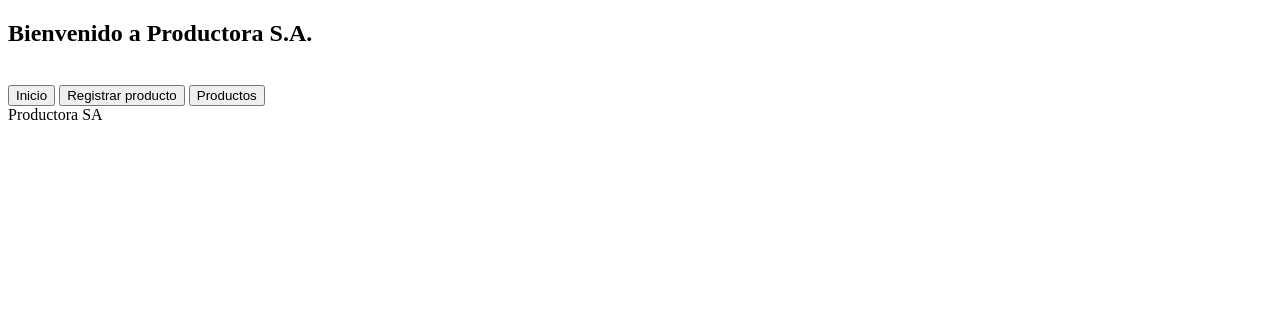
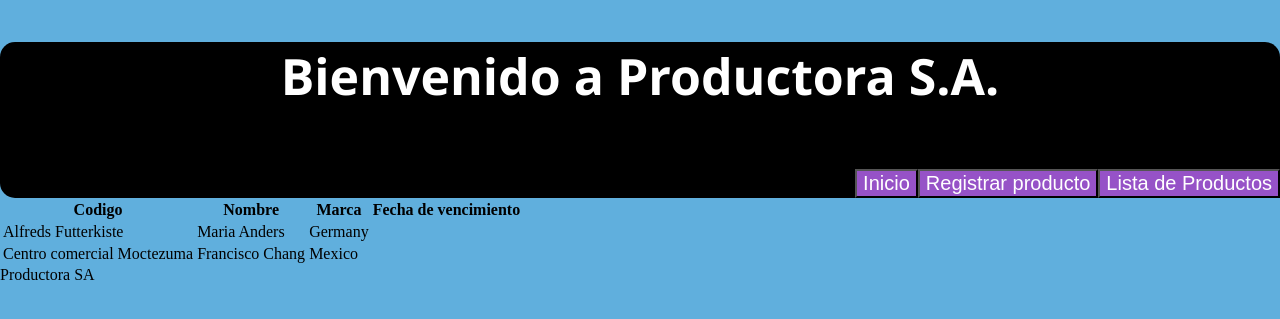
Before and after one commit to JaimeBustos2000/Programacion-BackEnd, a Django app: template Evaluaciones/Sumativa1/productos/templates/productos.html in a window 1280 px wide. Shown: the top 319 px of the page. Run offline with Django 4.2, Linux system fonts and the light colour scheme; the template is opened without the code that fills it, so the values that code supplies are empty.

Commit message:
add-css-html

```diff
--- a/Evaluaciones/Sumativa1/productoraSA/settings.py
+++ b/Evaluaciones/Sumativa1/productoraSA/settings.py
@@ -34,6 +34,7 @@ ALLOWED_HOSTS = []
 INSTALLED_APPS = [
     'productoraSA',
     'registro',
+    'productos',
     'django.contrib.admin',
     'django.contrib.auth',
     'django.contrib.contenttypes',
@@ -120,6 +121,10 @@ USE_TZ = True
 
 STATIC_URL = 'static/'
 
+STATICFILES_DIRS =[
+    BASE_DIR / "static"
+]
+
 # Default primary key field type
 # https://docs.djangoproject.com/en/4.2/ref/settings/#default-auto-field
 
--- a/Evaluaciones/Sumativa1/productoraSA/urls.py
+++ b/Evaluaciones/Sumativa1/productoraSA/urls.py
@@ -18,9 +18,8 @@ from django.contrib import admin
 from django.urls import path,include
 from . import views
 
-
-
 urlpatterns = [
     path('', views.main, name="main"),
-    path("registro/",include("registro.urls"))
+    path("registro/",include("registro.urls")),
+    path("listadeproductos/",include("productos.urls"))
 ]
--- a/Evaluaciones/Sumativa1/productos/templates/productos.html
+++ b/Evaluaciones/Sumativa1/productos/templates/productos.html
@@ -1,7 +1,26 @@
 {% extends 'index.html' %}
+
 
 {% block title %} Productos {% endblock %}
 
 {% block content %}
 
+<table>
+    <tr>
+      <th>Codigo</th>
+      <th>Nombre</th>
+      <th>Marca</th>
+      <th>Fecha de vencimiento</th>
+    </tr>
+    <tr>
+      <td>Alfreds Futterkiste</td>
+      <td>Maria Anders</td>
+      <td>Germany</td>
+    </tr>
+    <tr>
+      <td>Centro comercial Moctezuma</td>
+      <td>Francisco Chang</td>
+      <td>Mexico</td>
+    </tr>
+  </table>
 {% endblock %}
--- a/Evaluaciones/Sumativa1/productos/urls.py
+++ b/Evaluaciones/Sumativa1/productos/urls.py
@@ -1,4 +1,6 @@
-from django.shortcuts import render, HttpResponse, redirect
+from django.urls import path,include
+from . import views
 
-def main(request):
-    render(request,"productos.html")
+urlpatterns = [
+    path("",views.main,name="register")
+]
--- /dev/null
+++ b/Evaluaciones/Sumativa1/static/css/static.css
@@ -0,0 +1,28 @@
+body {
+  margin: 0;
+  background-color: rgb(96, 175, 221);
+}
+
+.nav{
+  background-color: black;
+  color: white;
+  border-radius: 15px;
+}
+
+.nav h1{
+  text-align: center;
+  font-size: 50px;
+  font-family: 'Segoe UI';
+}
+
+.btns{
+  display: flex;
+  justify-content: end;
+  align-items: end;
+}
+
+.btns button{
+  font-size: 20px;
+  background-color: rgb(150, 82, 199);
+  color: white;
+}
--- a/Evaluaciones/Sumativa1/static/static.css
+++ /dev/null
@@ -1,3 +0,0 @@
-body {
-  background_url:;
-}
--- a/Evaluaciones/Sumativa1/templates/index.html
+++ b/Evaluaciones/Sumativa1/templates/index.html
@@ -3,25 +3,35 @@
 <head>
     <meta charset="UTF-8">
     <meta name="viewport" content="width=device-width, initial-scale=1.0">
+    <link rel="preconnect" href="https://fonts.googleapis.com">
+    <link rel="preconnect" href="https://fonts.gstatic.com" crossorigin>
+    <link href="https://fonts.googleapis.com/css2?family=Archivo+Black&family=Montserrat:ital,wght@0,100..900;1,100..900&family=Oswald:wght@200..700&family=Prompt:ital,wght@0,100;0,200;0,300;0,400;0,500;0,600;0,700;0,800;0,900;1,100;1,200;1,300;1,400;1,500;1,600;1,700;1,800;1,900&display=swap" rel="stylesheet">
+    <link href="https://fonts.googleapis.com/css2?family=Montserrat:ital,wght@0,100..900;1,100..900&family=Oswald:wght@200..700&display=swap" rel="stylesheet">
+    <link href="https://fonts.googleapis.com/css2?family=Montserrat:ital,wght@0,100..900;1,100..900&display=swap" rel="stylesheet">
+
+    {% block style %}
+    <link rel="stylesheet" href="/static/css/static.css">
+    {% endblock %}
     <title>{% block title %}Inicio{% endblock %}</title>
 </head>
 
 <body>
     <nav class="nav">
         <h1>Bienvenido a Productora S.A.</h1>
-        <img class="logotipo"></img>
+        <img src="" alt="" class="logotipo">
         <div class="btns">
-            <button type="button">Inicio</button>
-            <button type="button">Registrar producto</button>
-            <button type="button">Productos</button>
+            <button type="button" onclick="window.location.href='/'" >Inicio</button>
+            <button type="button" onclick="window.location.href='/registro'" >Registrar producto</button>
+            <button type="button" onclick="window.location.href='/'" >Lista de Productos</button>
         </div>
     </nav>
 
     <main>
         {% block content %}
+
         {% endblock %}
     </main>
-    <footer>
+    <footer class="footertext">
         Productora SA
     </footer>
 </body>
```
Also changed, not shown: Evaluaciones/Sumativa1/productos/views.py (+18 -2 lines), Evaluaciones/Sumativa1/registro/static/js/productos.js (added, +14 -0 lines), Evaluaciones/Sumativa1/registro/templates/registro.html (+17 -11 lines), Evaluaciones/Sumativa1/registro/static/css/static.css (added).
